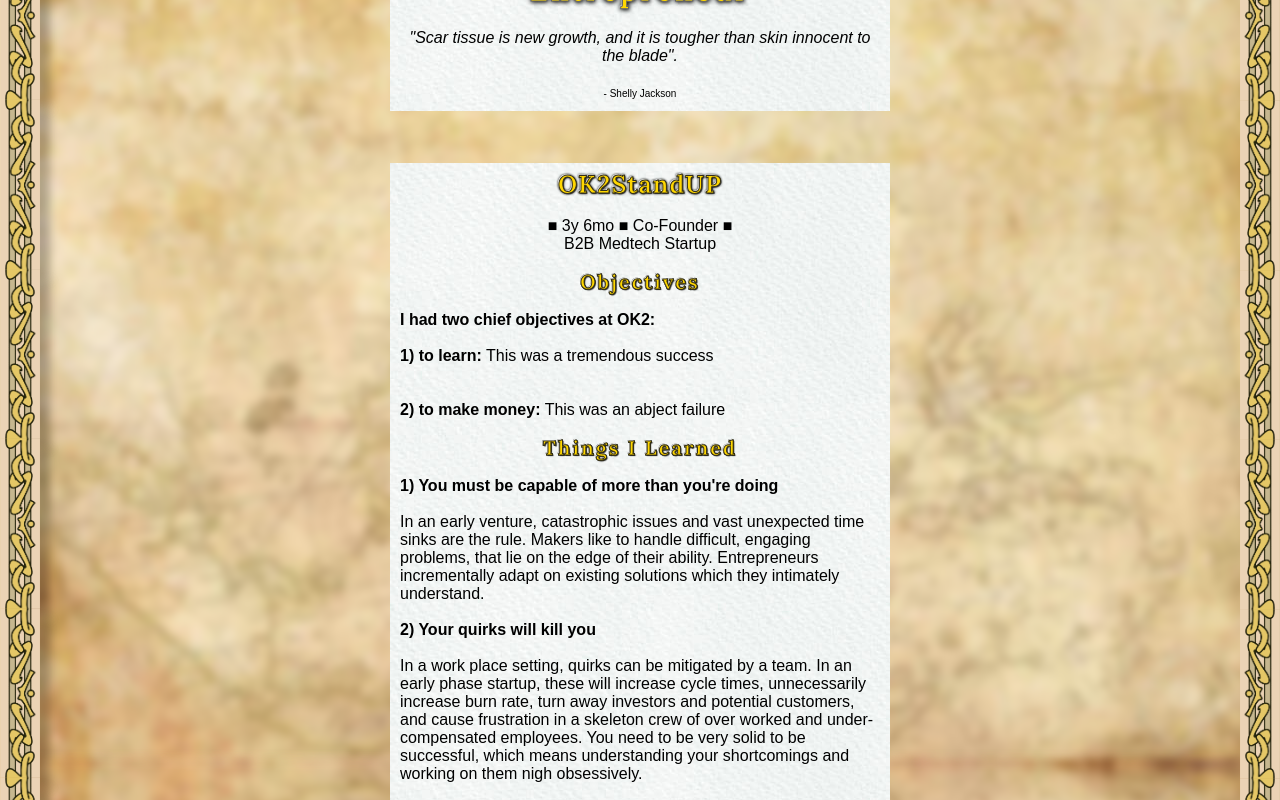
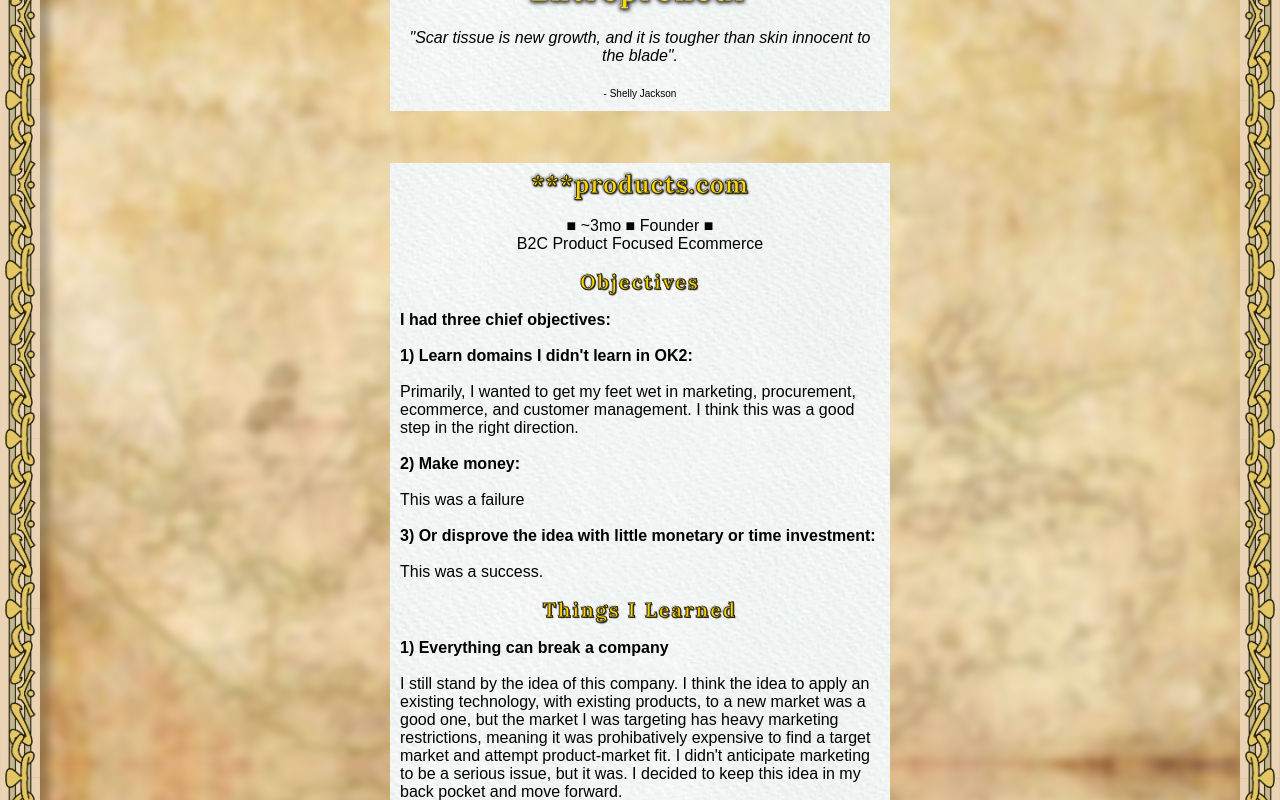
Before and after one commit to DanielWarfield1/danielwarfield.dev, a React (Create React App) app: page / in a window 1280 px wide. Shown: the part 6740-7540 px from the top of the page. Built offline with nearby package versions, Linux system fonts and the light colour scheme.

Commit message:
edited entrepreneur lineup

```diff
--- a/src/Components/ProfileEntrepreneur.js
+++ b/src/Components/ProfileEntrepreneur.js
@@ -400,7 +400,7 @@
         </div>
       />
     </div>
-    <div>{ok2content}</div>
+    {/* <div>{ok2content}</div> */}
     <div>{productsContent}</div>
     <div>{aspContent}</div>
     <div>{hatsContent}</div>
```
